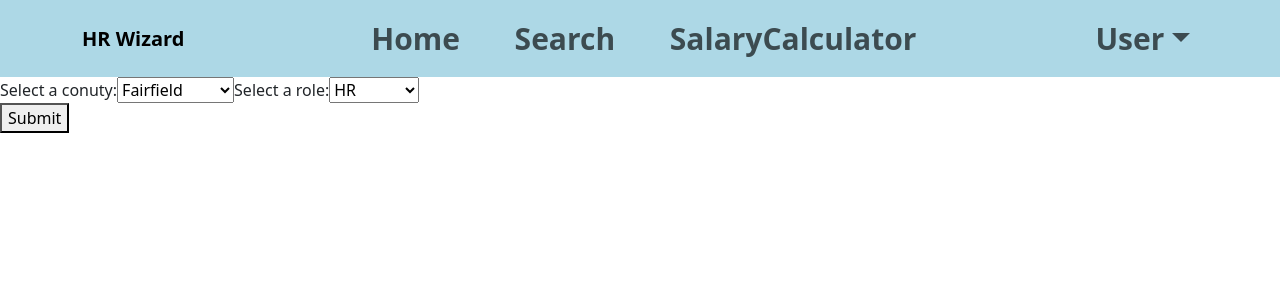
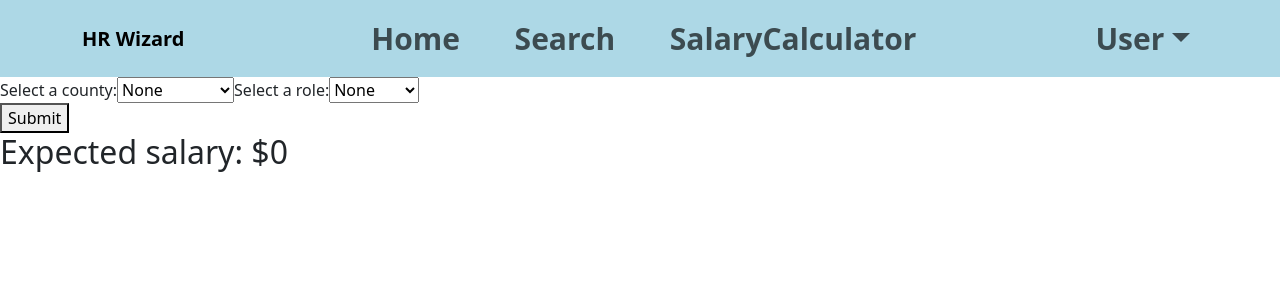
Before and after one commit to DanJanikowski/Capstone-Team3, a React (Vite) app in the folder frontend/: page /home/salary in a window 1280 px wide. Shown: the top 300 px of the page. Built offline with nearby package versions, Linux system fonts and the light colour scheme.

Commit message:
Added route to salary calculator

```diff
--- a/frontend/src/App.jsx
+++ b/frontend/src/App.jsx
@@ -8,8 +8,8 @@ function App() {
 
   return (
     <>
-      <NavBar/>
-      <Outlet/>
+      {/* <NavBar/> */}
+      <Outlet />
     </>
   )
 }
--- a/frontend/src/pages/HomePage.jsx
+++ b/frontend/src/pages/HomePage.jsx
@@ -1,4 +1,5 @@
 import React, { useState, useEffect } from 'react';
+import NavBar from '../components/NavBar'
 import axios from 'axios'
 
 export default function HomePage() {
@@ -8,6 +9,7 @@ export default function HomePage() {
 
     return (
         <>
+            <NavBar />
             <h1>This is HomePage</h1>
         </>
     )
--- /dev/null
+++ b/frontend/src/pages/SalaryCalculator.jsx
@@ -0,0 +1,93 @@
+import React, { useState } from 'react';
+import axios from 'axios'
+import NavBar from '../components/NavBar'
+
+export default function SalaryCalculator() {
+  // State to manage the selected value of the dropdown
+  const [selectedCounty, setSelectedCounty] = useState('');
+  const [selectedRole, setSelectedRole] = useState('');
+  const [predictedSalary, setPredictedSalary] = useState(0);
+
+  // Array of options for the dropdown
+  const counties = [
+    "None",
+    "Fairfield",
+    "Hartford",
+    "Litchfield",
+    "Middlesex",
+    "New Haven",
+    "New London",
+    "Tolland",
+    "Windham",
+    "Norfolk",
+    "Middlesex",
+    "Barnstable",
+    "Plymouth",
+    "Essex",
+    "Dukes",
+    "Suffolk",
+    "Worcester",
+    "Hampshire",
+    "Berkshire",
+    "Franklin",
+    "Bristol",
+    "Hampden"
+  ];
+  const roles = ["None", 'HR', 'Manager', 'Basic']
+
+  // Event handler for dropdown changes
+  const handleDropdownChange1 = (event) => {
+    setSelectedCounty(event.target.value);
+  };
+
+  const handleDropdownChange2 = (event) => {
+    setSelectedRole(event.target.value);
+  };
+
+  // Event handler for form submission
+  const handleSubmit = async (event) => {
+    event.preventDefault();
+    let response = await axios.post('/api/predict', {
+      'county': selectedCounty,
+      'role': selectedRole.toLowerCase()
+    });
+    setPredictedSalary(response.data.predicted_salary);
+  };
+
+
+
+  return (
+    <>
+      <NavBar />
+      <form onSubmit={handleSubmit}>
+        <label>
+          Select a county:
+          <select value={selectedCounty} onChange={handleDropdownChange1}>
+            {/* Map through the options array to create dropdown options */}
+            {counties.map((county, index) => (
+              <option key={index} value={county}>
+                {county}
+              </option>
+            ))}
+          </select>
+        </label>
+
+        <label>
+          Select a role:
+          <select value={selectedRole} onChange={handleDropdownChange2}>
+            {/* Map through the options array to create dropdown options */}
+            {roles.map((role, index) => (
+              <option key={index} value={role}>
+                {role}
+              </option>
+            ))}
+          </select>
+        </label>
+        <br />
+        <button type="submit">Submit</button>
+      </form>
+      <h2>Expected salary: ${predictedSalary}</h2>
+    </>
+
+  );
+};
--- a/frontend/src/pages/SalaryColculator.jsx
+++ /dev/null
@@ -1,85 +0,0 @@
-import React, { useState } from 'react';
-
-export default function SalaryColculator() {
-  // State to manage the selected value of the dropdown
-  const [selectedCounty, setSelectedCounty] = useState('');
-  const [selectedRole, setSelectedRole] = useState('');
-
-  // Array of options for the dropdown
-  const counties = [
-    "Fairfield",
-    "Hartford",
-    "Litchfield",
-    "Middlesex",
-    "New Haven",
-    "New London",
-    "Tolland",
-    "Windham",
-    "Norfolk",
-    "Middlesex",
-    "Barnstable",
-    "Plymouth",
-    "Essex",
-    "Dukes",
-    "Suffolk",
-    "Worcester",
-    "Hampshire",
-    "Berkshire",
-    "Franklin",
-    "Bristol" ,
-    "Hampden"
-];
-const roles = ['HR', 'Manager', 'Basic']
-
-  // Event handler for dropdown changes
-  const handleDropdownChange1 = (event) => {
-    setSelectedCounty(event.target.value);
-  };
-
-  const handleDropdownChange2 = (event) => {
-    setSelectedRole(event.target.value);
-  };
-
-  // Event handler for form submission
-  const handleSubmit = (event) => {
-    event.preventDefault();
-    // Do something with the selected option, e.g., send it to an API
-    console.log('Selected County:', selectedCounty);
-    console.log('Selected Role:', selectedRole);
-  };
-
-
-
-  return (
-    <>
-    <form onSubmit={handleSubmit}>
-      <label>
-        Select a conuty:
-        <select value={selectedCounty} onChange={handleDropdownChange1}>
-          {/* Map through the options array to create dropdown options */}
-          {counties.map((county, index) => (
-            <option key={index} value={county}>
-              {county}
-            </option>
-          ))}
-        </select>
-      </label>
-
-      <label>
-        Select a role:
-        <select value={selectedRole} onChange={handleDropdownChange2}>
-          {/* Map through the options array to create dropdown options */}
-          {roles.map((role, index) => (
-            <option key={index} value={role}>
-              {role}
-            </option>
-          ))}
-        </select>
-      </label>
-      <br />
-      <button type="submit">Submit</button>
-    </form>
-    </>
-
-  );
-};
--- a/frontend/vite.config.js
+++ b/frontend/vite.config.js
@@ -6,6 +6,10 @@ export default defineConfig({
   plugins: [react()],
   server: {
     proxy: {
+      "/api/predict": {
+        target: "http://localhost:5000",
+        changeOrigin: true
+      },
       "/api": {
         target: "http://localhost:3503",
         changeOrigin: true
```
Also changed, not shown: frontend/src/router.jsx (+6 -6 lines).
